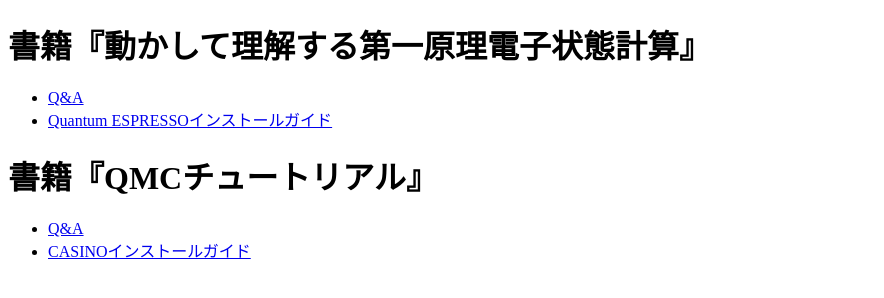
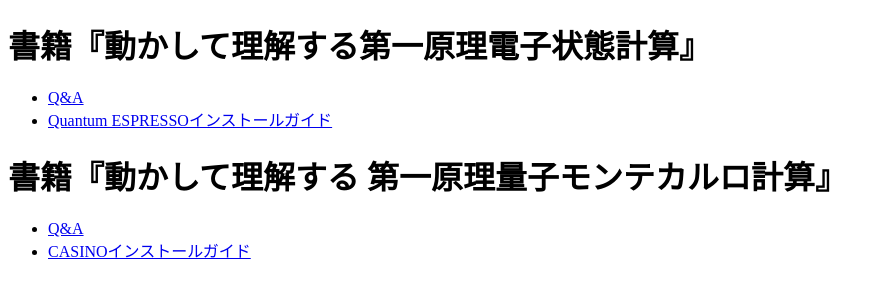
Before and after one commit to ichibha/ichibha.github.io, a plain HTML site: page index.html in a window 1280 px wide. Shown: the whole page, without its empty margins (0-884 px from the left). Drawn offline with Linux system fonts and the light colour scheme.

Commit message:
Update index.html

```diff
--- a/index.html
+++ b/index.html
@@ -16,7 +16,7 @@
             </a>
         </li>
     </ul>
-    <h1>書籍『QMCチュートリアル』</h1>
+    <h1>書籍『動かして理解する 第一原理量子モンテカルロ計算』</h1>
     <ul>
         <li><a href="https://ichibha.github.io/casino/qa.html">Q&A</a></li>
         <li>
```
